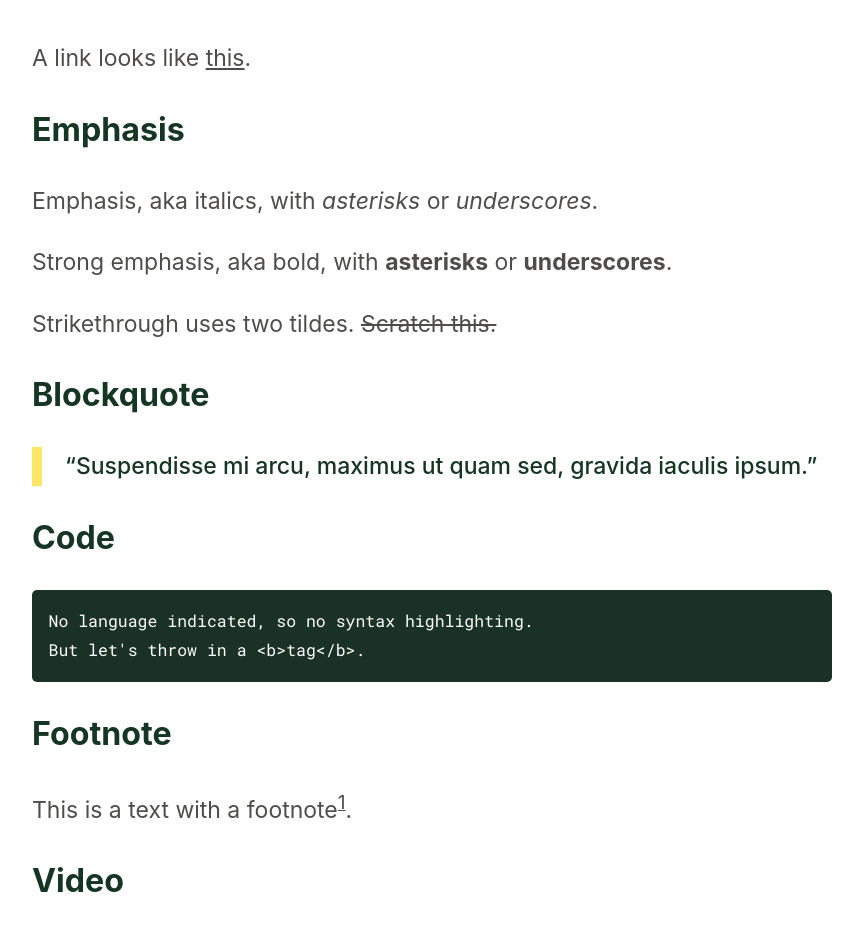
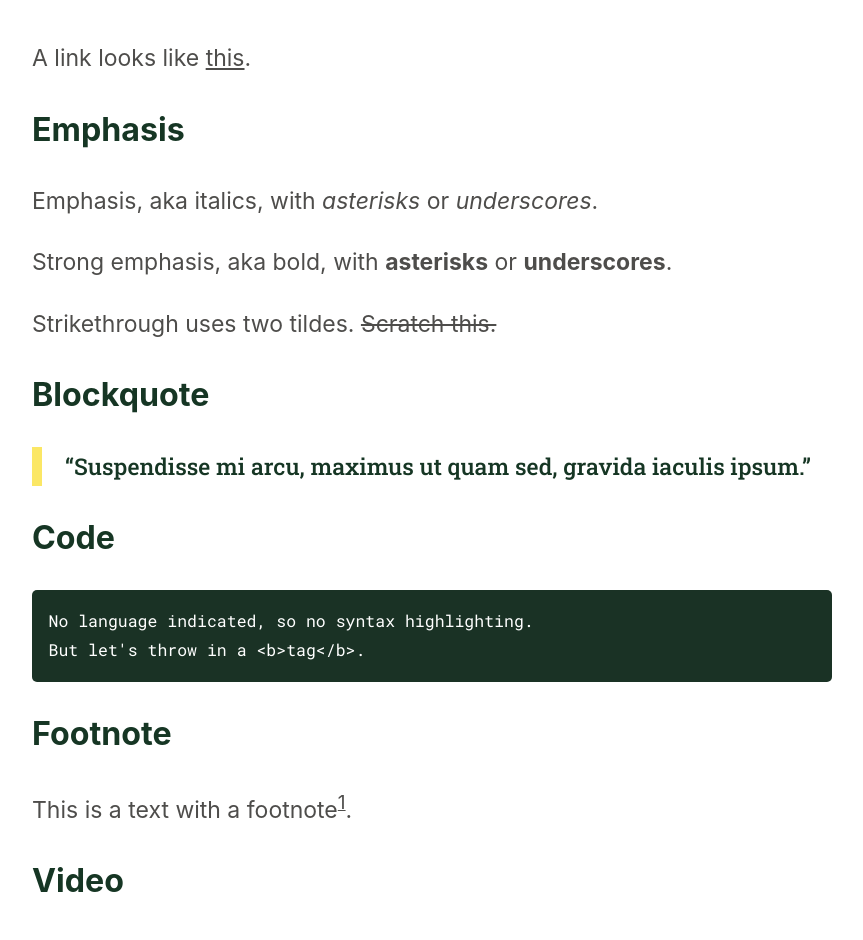
Before and after one commit to ajpwalser/ajpwalser.github.io, a Jekyll site: the page built from _posts/2020-04-17-Styles.md, in a window 1280 px wide. Shown: the part 1745-2685 px from the top of the page, without its empty margins (208-1071 px from the left). Built offline with Jekyll 4.4.1, drawn with Linux system fonts in a browser that asks for light colours; some web fonts are replaced.

Commit message:
Update style.css

```diff
--- a/css/style.css
+++ b/css/style.css
@@ -165,6 +165,7 @@ p.time {
 /* Blockquotes */
 
 blockquote {
+	font-family: 'Roboto Slab', serif;
 	color: rgb(22, 54, 36);
 	margin: 1em auto;
 	padding-left: 1em;
```
